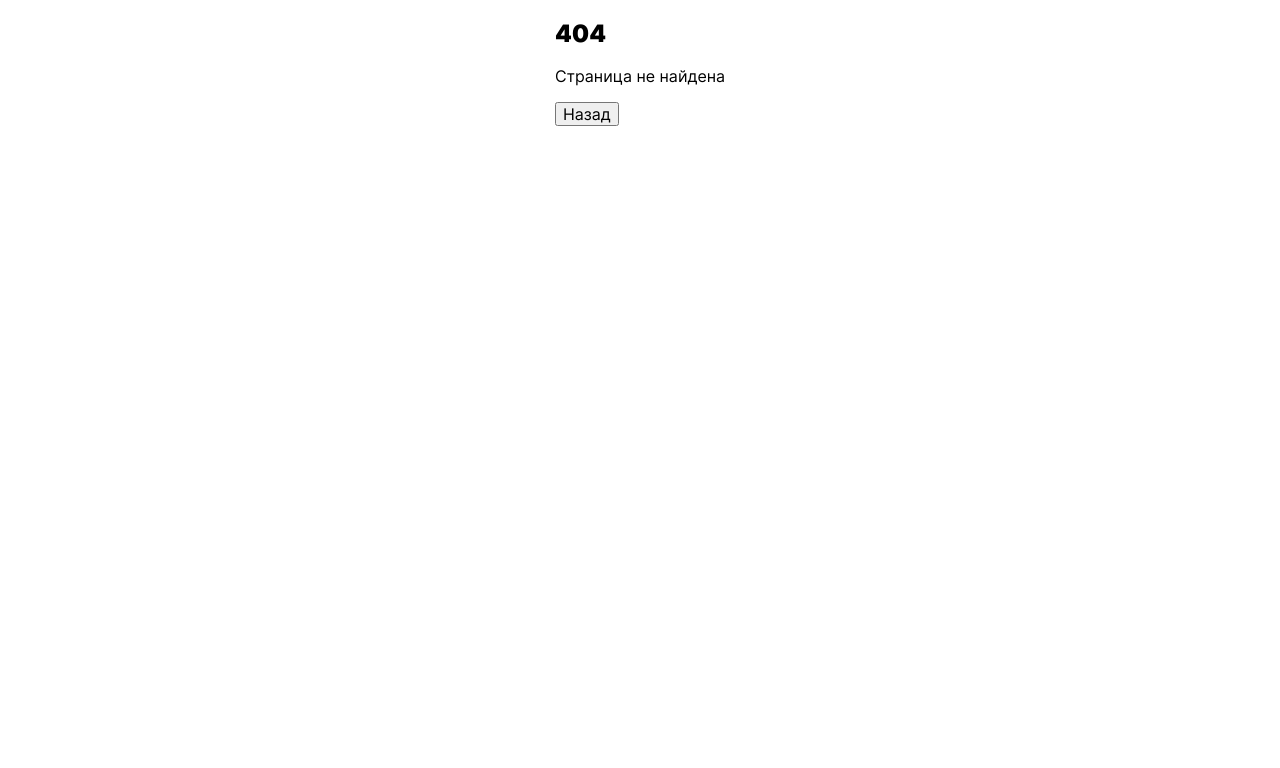
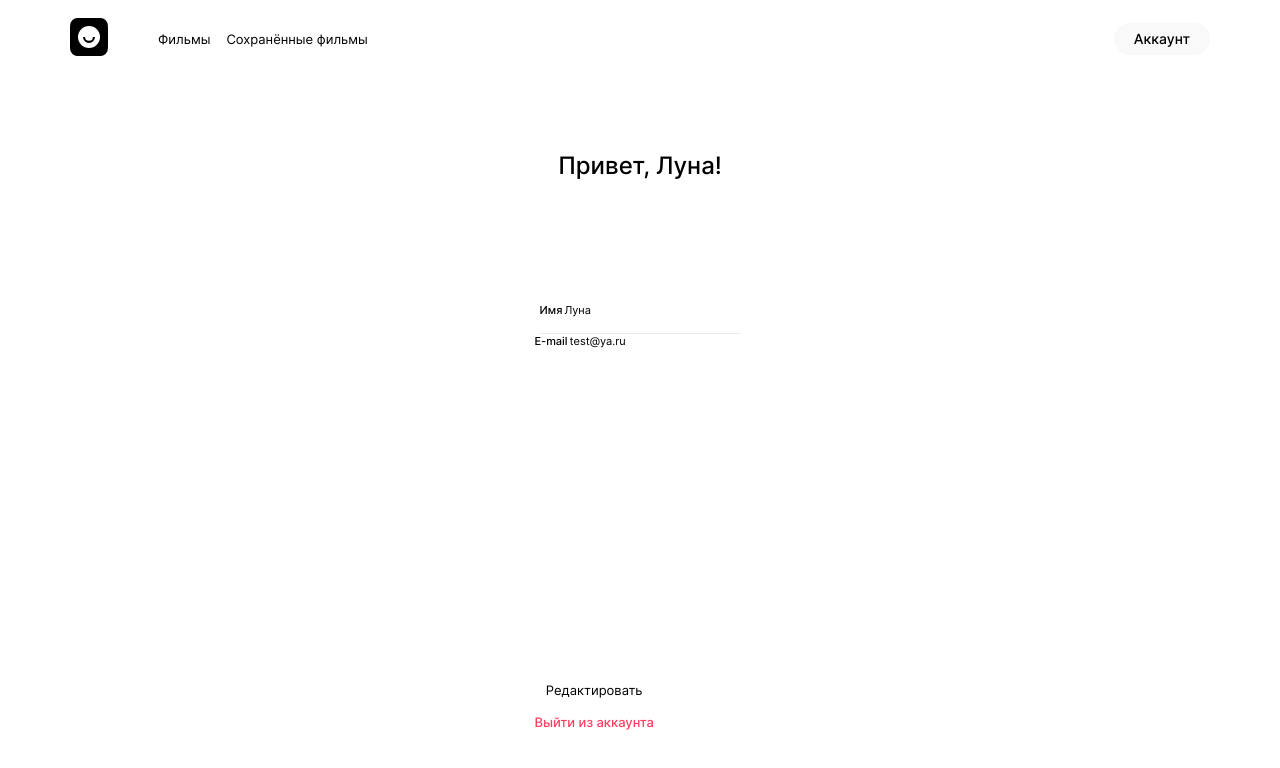
Before and after one commit to gogetyourknife/movies-explorer-frontend, a React (Create React App) app: page /profile in a window 1280 px wide. Before the commit this address had no page. Shown: the top 768 px of the page. Built offline with nearby package versions, Linux system fonts and the light colour scheme.

Commit message:
new: 404 page, account page styling, navigation styling

```diff
--- a/src/components/App/App.css
+++ b/src/components/App/App.css
@@ -5,6 +5,7 @@
   margin: 0 auto;
   max-width: 1280px;
   width: 100%;
+  height: 100%;
   background-color: #fff;
   overflow: hidden;
   box-sizing: border-box;
--- a/src/components/App/App.js
+++ b/src/components/App/App.js
@@ -8,6 +8,7 @@ import Main from '../Main/Main';
 import Footer from '../Footer/Footer';
 import Movies from '../Movies/Movies';
 import SavedMovies from '../SavedMovies/SavedMovies';
+import Profile from '../Profile/Profile';
 import NotFound from '../NotFound/NotFound';
 
 function App() {
@@ -15,7 +16,7 @@ function App() {
 
   const loggedIn = true;
   const [isNavigationOpened, setIsNavigationOpened] = useState(false);
-  const [movies, setMovies] = useState([]);
+  const [movies] = useState([]);
   // const [savedMovies, setSavedMovies] = useState([]);
 
   function handleGoBack() {
@@ -60,6 +61,14 @@ function App() {
           <Footer />
         </Route>
 
+        <Route exact path='/profile'>
+          <Header
+            loggedIn={loggedIn}
+            onClickHamburger={onClickHamburger}
+            isNavigationOpened={isNavigationOpened} />
+          <Profile />
+        </Route>
+
         <Route path='*'>
           <NotFound handleGoBack={handleGoBack} />
         </Route>
--- a/src/components/Footer/Footer.js
+++ b/src/components/Footer/Footer.js
@@ -8,7 +8,7 @@ function Footer() {
                 <div className='footer__info-wrapper'>
                     <p className='footer__date'>&copy; {new Date().getFullYear()}</p>
                     <div className='footer__links'>
-                        <a className='footer__link' target='_blank' rel='noreferrer' href='https://github.com/gogetyourknife/react-mesto-api-full'>Яндекс.Практикум</a>
+                        <a className='footer__link' target='_blank' rel='noreferrer' href='https://practicum.yandex.ru/'>Яндекс.Практикум</a>
                         <a className='footer__link' target='_blank' rel='noreferrer' href='https://github.com/gogetyourknife'>Github</a>
                     </div>
                 </div>
--- a/src/components/Navigation/Navigation.css
+++ b/src/components/Navigation/Navigation.css
@@ -15,6 +15,10 @@
     align-items: center;
 }
 
+.navigation__list-films {
+    gap: 746px;
+}
+
 .navigation__item:hover {
     opacity: 0.7;
 }
@@ -25,13 +29,41 @@
     text-decoration: none;
     cursor: pointer;
     font-style: normal;
+    font-weight: 400;
+    font-size: 13px;
+    line-height: 18px;
+    text-align: right;
+    color: #000000;
+}
+
+.navigation__link_active {
     font-weight: 500;
-    font-size: 12px;
-    line-height: 16px;
+}
+
+.navigation__item_account {
     display: flex;
     align-items: center;
-    text-align: right;
+    text-align: center;
+    height: 32px;
+    margin: 0;
+    padding: 0;
+    background-color: #F9F9F9;
+    border-radius: 20px;
+    box-sizing: border-box;
+    font-style: normal;
+}
+
+.navigation__link_account {
+    font-weight: 500;
+    font-size: 14px;
+    line-height: 16px;
     color: #000000;
+    padding: 8px 20px;
+}
+
+.navigation__wrapper-films {
+    display: flex;
+    gap: 16px;
 }
 
 .navigation__item_signin {
@@ -82,13 +114,3 @@
     right: -100%;
     visibility: hidden;
 }
-
-.navigation__link_active {
-    font-style: normal;
-    font-weight: 500;
-    font-size: 18px;
-    line-height: 22px;
-    text-align: center;
-    color: #000000;
-    border-bottom: 1px solid #000000;
-}
--- a/src/components/Navigation/Navigation.js
+++ b/src/components/Navigation/Navigation.js
@@ -25,15 +25,17 @@ function Navigation({ loggedIn, isNavigationOpened, onClickHamburger }) {
                     </ul>
                 </nav>
             ) : !isMobile ? (
-                <ul className='navigation__list'>
+                <ul className='navigation__list navigation__list-films'>
+                    <div className='navigation__wrapper-films'>
                         <li className='navigation__item'>
                             <NavLink exact to='/movies' className='navigation__link' activeClassName={'navigation__link_active'}>Фильмы</NavLink>
                         </li>
                         <li className='navigation__item'>
                             <NavLink exact to='/saved-movies' className='navigation__link' activeClassName={'navigation__link_active'}>Сохранённые фильмы</NavLink>
                         </li>
+                    </div>
                     <li className='navigation__item navigation__item_account'>
-                        <NavLink exact to='/profile' className='navigation__link' activeClassName={'navigation__link_active'}>Аккаунт</NavLink>
+                        <NavLink exact to='/profile' className='navigation__link navigation__link_account' activeClassName={'navigation__link_active'}>Аккаунт</NavLink>
                     </li>
                 </ul>
             ) : (
--- a/src/components/NotFound/NotFound.css
+++ b/src/components/NotFound/NotFound.css
@@ -0,0 +1,55 @@
+.notfound {
+    background-color: #fff;
+    display: flex;
+    flex-direction: column;
+    align-items: center;
+    margin: 0 auto;
+    height: 100vh;
+    padding: 0;
+    position: relative;
+}
+
+.notfound__error {
+    font-style: normal;
+    font-weight: 400;
+    font-size: 140px;
+    line-height: 169px;
+    text-align: center;
+    color: #000000;
+    margin: 0 auto;
+    padding: 0;
+    padding-top: 246px;
+}
+
+.notfound__descr {
+    font-style: normal;
+    font-weight: 400;
+    font-size: 16px;
+    line-height: 19px;
+    text-align: center;
+    color: #000000;
+    margin: 0;
+    padding: 0;
+    padding-top: 5px;
+}
+
+.notfound__button {
+    font-style: normal;
+    font-weight: 400;
+    font-size: 14px;
+    line-height: 17px;
+    border: none;
+    text-align: center;
+    color: #000000;
+    background-color: transparent;
+    cursor: pointer;
+    margin: 0;
+    padding: 0;
+    position: absolute;
+    bottom: 0;
+    padding-bottom: 60px;
+}
+
+.notfound__button:hover {
+    opacity: 0.7;
+}
--- /dev/null
+++ b/src/components/Profile/Profile.css
@@ -0,0 +1,102 @@
+.profile {
+    width: 100%;
+}
+
+.profile__wrapper {
+    display: flex;
+    flex-direction: column;
+    align-items: center;
+    padding: 0;
+    margin: 0;
+}
+
+.profile__form {
+    padding: 0;
+    margin: 0;
+    padding-top: 74px;
+    max-width: 410px;
+}
+
+.profile__title {
+    font-style: normal;
+    font-weight: 500;
+    font-size: 24px;
+    line-height: 29px;
+    text-align: center;
+    color: #000000;
+    margin: 0;
+    padding: 0;
+    padding-bottom: 123px;
+}
+
+.profile__laber-wrapper {
+    display: flex;
+    flex-direction: column;
+    align-items: center;
+    padding: 0;
+    margin: 0;
+}
+
+.profile__label {
+    border-bottom: 1px solid #E8E8E8;
+    font-style: normal;
+    font-weight: 400;
+    font-size: 11px;
+    line-height: 13px;
+    text-align: right;
+    color: #000000;
+}
+
+.profile__input {
+    border: none;
+    padding-bottom: 16px;
+}
+
+.profile__label-email {
+    border: 0;
+}
+
+.profile__label-title {
+    font-style: normal;
+    font-weight: 500;
+    font-size: 11px;
+    line-height: 13px;
+    color: #000000;
+}
+
+.profile__button-wrapper {
+    display: flex;
+    flex-direction: column;
+    align-items: center;
+    padding: 0;
+    margin: 0;
+    position: absolute;
+    bottom: 0;
+    padding-bottom: 70px;
+    gap: 16px;
+}
+
+.profile__button {
+    padding: 0;
+    margin: 0;
+    font-style: normal;
+    font-weight: 400;
+    font-size: 13px;
+    line-height: 16px;
+    display: flex;
+    align-items: center;
+    text-align: center;
+    color: #000000;
+    background-color: transparent;
+    border: none;
+    cursor: pointer;
+}
+
+.profile__button:hover {
+    opacity: 0.7;
+}
+
+.profile__button_logout {
+    font-weight: 500;
+    color: #FF4062;
+}
--- /dev/null
+++ b/src/components/Profile/Profile.js
@@ -0,0 +1,52 @@
+import './Profile.css';
+
+function Profile() {
+    return (
+        <main className='profile'>
+            <div className='profile__wrapper'>
+                <form className='profile__form'>
+                    <h2 className='profile__title'>Привет, Луна!</h2>
+                    <div className='profile__laber-wrapper'>
+                        <label className='profile__label'>
+                            <span className='profile__label-title'>Имя</span>
+                            <input
+                                required
+                                name='name'
+                                type='text'
+                                className='profile__input'
+                                value='Луна'
+                                minLength='1'
+                                maxLength='30'
+                            />
+                            <span className='profile__error-name'></span>
+                        </label>
+                        <label className='profile__label profile__label-email'>
+                            <span className='profile__label-title'>E-mail</span>
+                            <input
+                                required
+                                name='email'
+                                type='email'
+                                className='profile__input profile__input-email'
+                                value='test@ya.ru'
+                            />
+                            <span className='profile__error-name'></span>
+                        </label>
+                    </div>
+                    <div className='profile__button-wrapper'>
+                        <button
+                            type='submit' className='profile__button profile__button_change'>
+                            Редактировать
+                        </button>
+                        <button
+                            type='submit'
+                            className='profile__button profile__button_logout'>
+                            Выйти из аккаунта
+                        </button>
+                    </div>
+                </form>
+            </div>
+        </main>
+    )
+}
+
+export default Profile;
```
Lines whose indentation alone changed are shown as unchanged.
